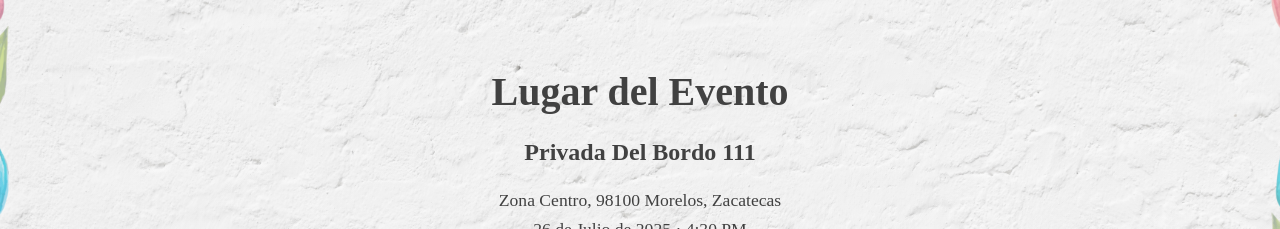
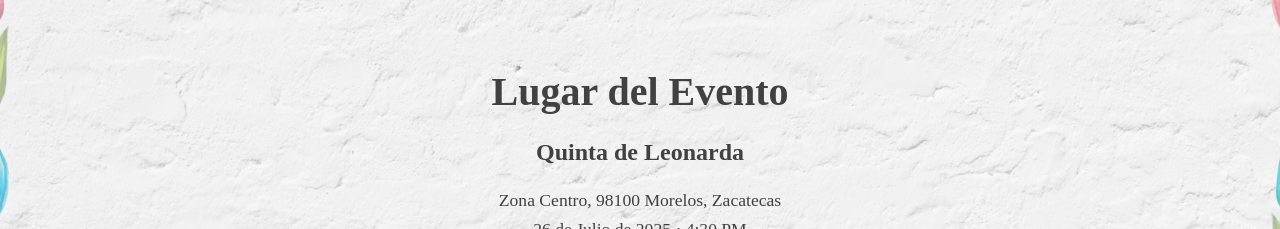
Before and after one commit to WalterDanielTorresMeza/lulaysalva60, a React (Create React App) app: page / in a window 1280 px wide. Shown: the part 1660-1889 px from the top of the page. Built offline with nearby package versions, Linux system fonts and the light colour scheme; a web font is replaced by a local one.

Commit message:
Update EventLocation.js

```diff
--- a/src/components/EventLocation.js
+++ b/src/components/EventLocation.js
@@ -5,7 +5,7 @@ const EventLocation = () => {
   return (
     <section className="event-location">
       <h2>Lugar del Evento</h2>
-      <p className="location-name">Privada Del Bordo 111</p>
+      <p className="location-name">Quinta de Leonarda</p>
       <p className="location-address">Zona Centro, 98100 Morelos, Zacatecas</p>
       <p className="event-date-time">26 de Julio de 2025 · 4:30 PM</p>
 
```
